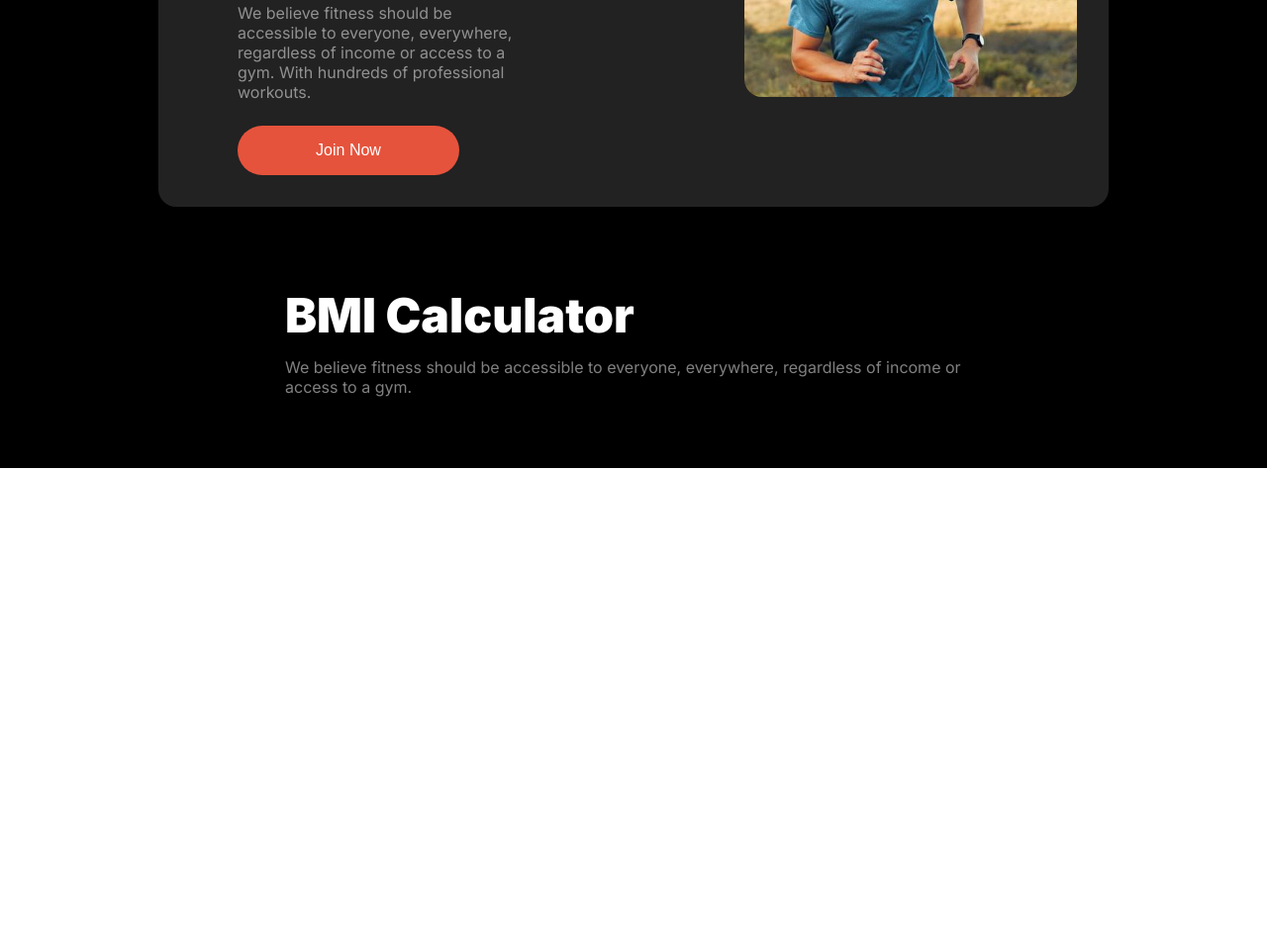
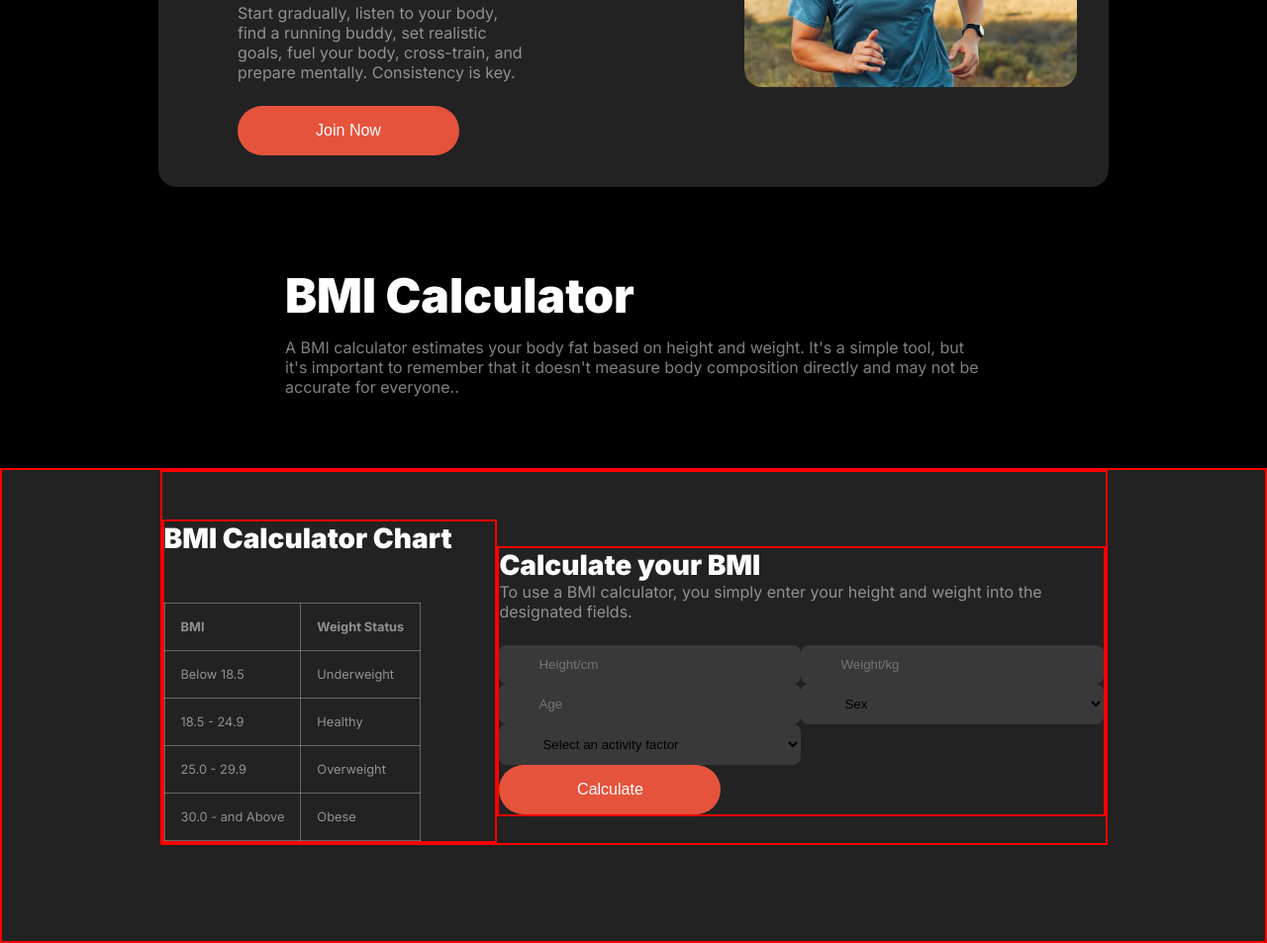
Before and after one commit to Rifatahr/B10A2-fit-your-body, a plain HTML site: page index.html in a window 1280 px wide. Shown: the part 1634-2587 px from the top of the page at 99% size. Before the commit the page ends 2107 px from the top, so only its background shows below. Drawn offline with Linux system fonts and the light colour scheme; a web font is replaced by a local one.

Commit message:
calculator half part

```diff
--- a/index.html
+++ b/index.html
@@ -120,7 +120,7 @@
 
                 <div class="run-title">
                     <h3 class="primary-h3">Run an Extra Mile Easily</h3>
-                    <p class="primary-p">We believe fitness should be accessible to everyone, everywhere, regardless of income or access to a gym. With hundreds of professional workouts.</p>
+                    <p class="primary-p">Start gradually, listen to your body, find a running buddy, set realistic goals, fuel your body, cross-train, and prepare mentally. Consistency is key.</p>
                     <button class="third-btn">Join Now </button>
                 </div>
                 <div class="run-img">
@@ -137,10 +137,52 @@
 
             <div class="bmi-title">
                 <h3 class="primary-h3">BMI Calculator</h3>
-                <p class="primary-p">We believe fitness should be accessible to everyone, everywhere, regardless of income or access to a gym.</p>
+                <p class="primary-p">A BMI calculator estimates your body fat based on height and weight. It's a simple tool, but it's important to remember that it doesn't measure body composition directly and may not be accurate for everyone..</p>
             </div>
-        <section class="calculator-container">
-
+        <section class="calculator-bg">
+            <div class="calculator-container">
+                <div class="bmi-chart">
+                    <h4>BMI Calculator Chart</h4>
+                <table >
+                    <tr>
+                        <th>BMI</th>
+                        <th>Weight Status</th>
+                    </tr>
+                    <tr>
+                        <td>Below 18.5</td>
+                        <td>Underweight</td>
+                    </tr>
+                    <tr>
+                        <td>18.5 - 24.9</td>
+                        <td>Healthy</td>
+                    </tr>
+                    <tr>
+                        <td>25.0 - 29.9</td>
+                        <td>Overweight</td>
+                    </tr>
+                    <tr>
+                        <td>30.0 - and Above</td>
+                        <td>Obese</td>
+                    </tr>
+                </table>
+                </div>
+                <div class="calculate-bmi">
+                <h4>Calculate your BMI</h4>
+                <p class="primary-p">To use a BMI calculator, you simply enter your height and weight into the designated fields. </p>
+                <div class="input-field">
+                <input class="iput-w" type="text" name="" id="" placeholder="Height/cm">
+                <input class="iput-w" type="text" name="" id="" placeholder="Weight/kg">
+                <input class="iput-w" type="text" name="" id="" placeholder="Age">
+                <select class="iput-w" name="" id="">
+                    <option >Sex</option>
+                </select>
+                <select class="iput-w" name="" id="">
+                    <option class="factor-width">Select an activity factor</option>
+                </select>
+                </div>
+                <button class="third-btn">Calculate</button>
+                </div>
+            </div>
 
         </section>
 
--- a/styles/style.css
+++ b/styles/style.css
@@ -297,5 +297,65 @@ main{
 .bmi-title h3{
     padding-bottom: 0.8rem;
 }
+.calculator-bg{
+    width: 100%;
+    height: 30rem;
+    border: 2px solid red;
+    background-color: rgb(34, 34, 34);
+}
+.calculator-container{
+    width: 75%;
+    border: 2px solid red;
+    margin: 0 auto;
+    padding-top:3rem ;
+    display: flex;
+    justify-content: center;
+    align-items: center;
+}
+
+.bmi-chart{
+    width: 40%;
+    border: 2px solid red;
+    /* margin-top: 3rem; */
+}
+.bmi-chart h4,.calculate-bmi h4{
+    font-size: 1.75rem;
+    font-weight: 900;
+    color: rgb(255, 255, 255);
+}
+table{
+    margin-top: 3rem;
+    border-collapse:collapse ;
+    font-size:0.8rem ;
+    color:rgba(255, 255, 255, 0.5);
+}
+table td,th{
+    border:1px solid rgba(255, 255, 255, 0.3);
+    padding: 1rem;
+    text-align: start;
+}
+.calculate-bmi{
+    border: 2px solid red;
+
+}
+.input-field{
+    display: grid;
+    grid-template-columns: repeat(2, 1fr) ;
+
+}
+.factor-width{
+    width: 100%;
+}
+
+
+.iput-w{
+    padding: 0.75rem 2.5rem ;
+    border-radius: 0.5rem;
+    background: rgba(255, 255, 255, 0.1);
+    border: none;
+}
+select> option{
+    color: rgba(255, 255, 255, 0.6);
+}
 
 /* BMI Calculator style End */
```
